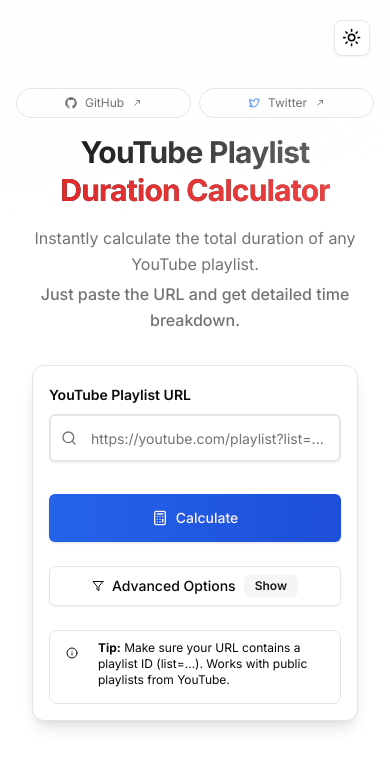
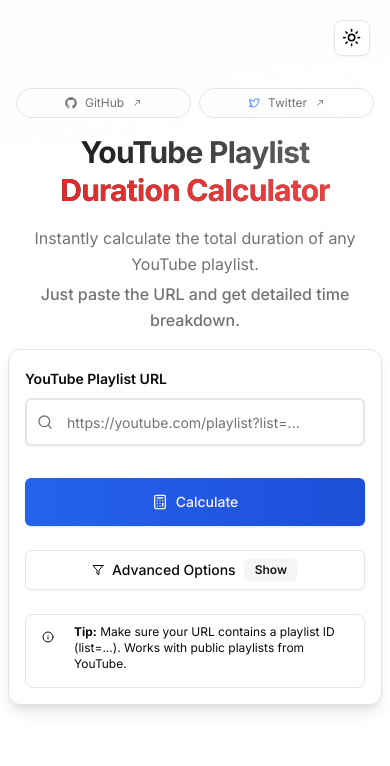
Before and after one commit to uttam-li/yt-playlist-length, a Next.js app: page / in a window 390 px wide. Shown: the top 766 px of the page. Built offline with nearby package versions, Linux system fonts and the light colour scheme.

Commit message:
fix responsive

```diff
--- a/app/page.tsx
+++ b/app/page.tsx
@@ -76,7 +76,7 @@ export default function Home() {
       </div>
 
       {/* Search Section with Enhanced Styling */}
-      <div className="relative px-4 sm:px-6 lg:px-8">
+      <div className="relative px-2 sm:px-6 lg:px-8">
         <SearchBar />
       </div>
     </>
--- a/components/search-bar.tsx
+++ b/components/search-bar.tsx
@@ -344,7 +344,7 @@ export default function SearchBar() {
     : [];
 
   return (
-    <div className="space-y-8 max-w-6xl mx-auto px-4 py-8">
+    <div className="space-y-8 max-w-6xl mx-auto py-4">
       {/* Enhanced Search Form */}
       <Card className="overflow-hidden shadow-lg">
         <CardContent className="p-4 sm:p-6">
```
